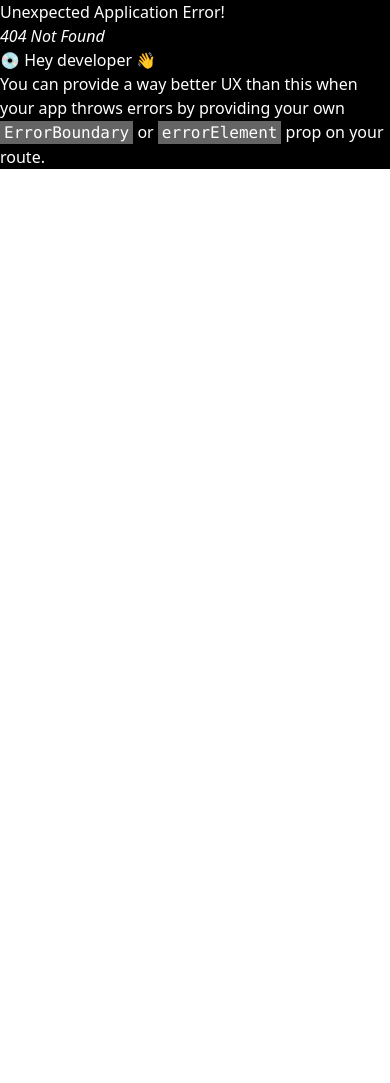
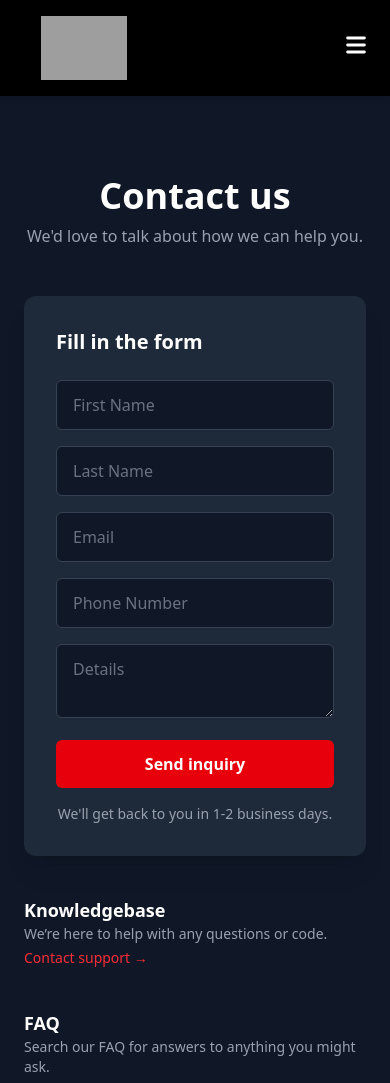
Before and after one commit to tasinahammed01/donorix, a React (Vite) app: page /contact in a window 390 px wide. Before the commit this address had no page. Shown: the top 1083 px of the page. Before the commit the page ends 844 px from the top, so only its background shows below. Built offline with nearby package versions, Linux system fonts and the light colour scheme; grey boxes are pictures that could not be loaded.

Commit message:
Contact us page completed with proper responsive

```diff
--- /dev/null
+++ b/src/Pages/ContactUs.tsx
@@ -0,0 +1,118 @@
+const ContactUs = () => {
+  return (
+    <section className="py-20 px-6 text-gray-200 bg-gray-900">
+      <div className="text-center mb-12">
+        <h2 className="text-4xl font-bold text-white">Contact us</h2>
+        <p className="text-gray-400 mt-2">
+          We'd love to talk about how we can help you.
+        </p>
+      </div>
+
+      <div className="max-w-7xl mx-auto grid grid-cols-1 md:grid-cols-2 gap-10">
+        {/* Form */}
+        <div className="bg-gray-800 shadow-xl rounded-xl p-8">
+          <h3 className="text-xl font-semibold mb-6 text-white">
+            Fill in the form
+          </h3>
+          <form className="space-y-4">
+            <div className="flex flex-col md:flex-row gap-4">
+              <input
+                type="text"
+                placeholder="First Name"
+                className="w-full border border-gray-700 bg-gray-900 rounded-md px-4 py-3 outline-none text-gray-200 placeholder-gray-500"
+              />
+              <input
+                type="text"
+                placeholder="Last Name"
+                className="w-full border border-gray-700 bg-gray-900 rounded-md px-4 py-3 outline-none text-gray-200 placeholder-gray-500"
+              />
+            </div>
+            <input
+              type="email"
+              placeholder="Email"
+              className="w-full border border-gray-700 bg-gray-900 rounded-md px-4 py-3 outline-none text-gray-200 placeholder-gray-500"
+            />
+            <input
+              type="text"
+              placeholder="Phone Number"
+              className="w-full border border-gray-700 bg-gray-900 rounded-md px-4 py-3 outline-none text-gray-200 placeholder-gray-500"
+            />
+            <textarea
+              placeholder="Details"
+              className="w-full border border-gray-700 bg-gray-900 rounded-md px-4 py-3 outline-none text-gray-200 placeholder-gray-500"
+            ></textarea>
+            <button
+              type="submit"
+              className="w-full bg-red-600 text-white py-3 rounded-md hover:bg-red-700 transition font-semibold"
+            >
+              Send inquiry
+            </button>
+          </form>
+          <p className="text-center text-sm text-gray-400 mt-4">
+            We'll get back to you in 1-2 business days.
+          </p>
+        </div>
+
+        {/* Info Section */}
+        <div className="space-y-10">
+          {/* Knowledgebase */}
+          <div>
+            <h4 className="font-semibold text-lg text-white">Knowledgebase</h4>
+            <p className="text-sm text-gray-400">
+              We’re here to help with any questions or code.
+            </p>
+            <a
+              href="#"
+              className="text-red-500 mt-1 inline-block text-sm font-medium"
+            >
+              Contact support →
+            </a>
+          </div>
+
+          {/* FAQ */}
+          <div>
+            <h4 className="font-semibold text-lg text-white">FAQ</h4>
+            <p className="text-sm text-gray-400">
+              Search our FAQ for answers to anything you might ask.
+            </p>
+            <a
+              href="#"
+              className="text-red-500 mt-1 inline-block text-sm font-medium"
+            >
+              Visit FAQ →
+            </a>
+          </div>
+
+          {/* Developer APIs */}
+          <div>
+            <h4 className="font-semibold text-lg text-white">Developer APIs</h4>
+            <p className="text-sm text-gray-400">
+              Check out our development quickstart guide.
+            </p>
+            <a
+              href="#"
+              className="text-red-500 mt-1 inline-block text-sm font-medium"
+            >
+              Contact sales →
+            </a>
+          </div>
+
+          {/* Email Contact */}
+          <div>
+            <h4 className="font-semibold text-lg text-white">
+              Contact us by email
+            </h4>
+            <p className="text-sm text-gray-400">
+              If you wish to write us an email instead please use
+            </p>
+            <p className="text-sm font-medium text-gray-200 mt-1">
+              example@site.com
+            </p>
+          </div>
+        </div>
+      </div>
+    </section>
+  );
+};
+
+export default ContactUs;
--- a/src/Routes/Routes.tsx
+++ b/src/Routes/Routes.tsx
@@ -2,6 +2,7 @@ import { createBrowserRouter } from "react-router";
 import HomePage from "../Pages/HomePage";
 import MainLayout from "../LayOut/MainLayout";
 import AboutUs from "../Pages/AboutUs";
+import ContactUs from "../Pages/ContactUs";
 
 export const routes = createBrowserRouter([
   {
@@ -13,6 +14,10 @@ export const routes = createBrowserRouter([
         element: <HomePage />,
       },
       {
+        path: "/contact",
+        element: <ContactUs />,
+      },
+      {
         path: "/about",
         element: <AboutUs />,
       },
```
